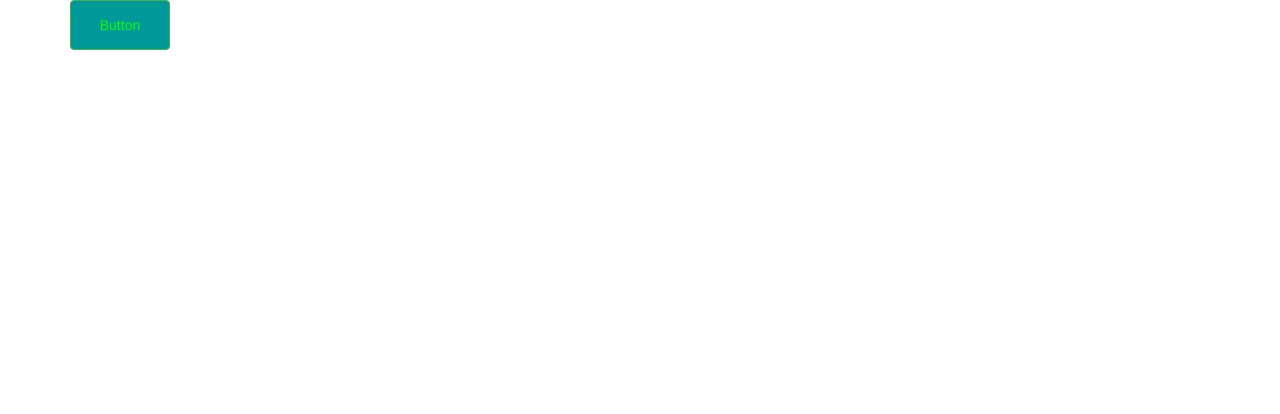
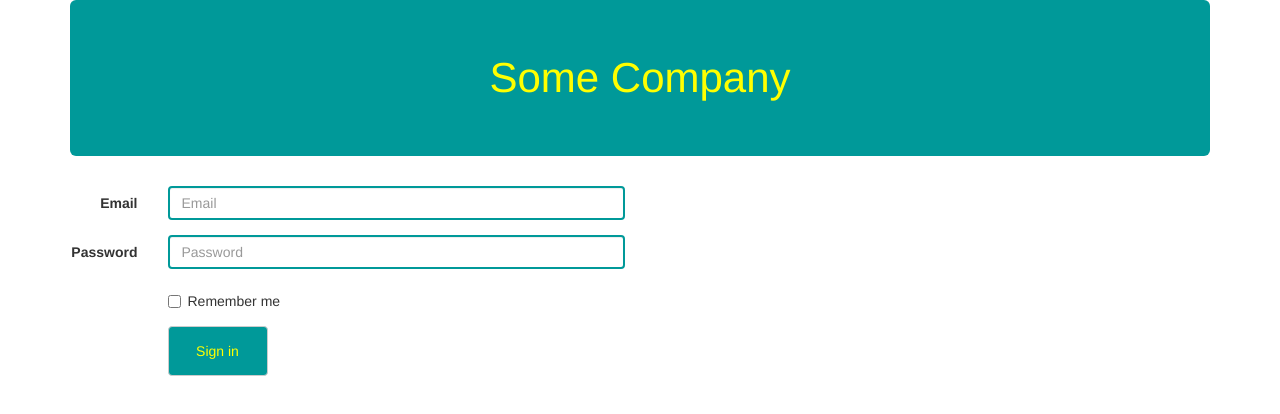
Before and after one commit to DonnyRax/GulpExample, a website: page public/index.html in a window 1280 px wide. Drawn offline with nearby package versions, Linux system fonts and the light colour scheme.

Commit message:
example enhancements

```diff
--- a/app/styles/app.scss
+++ b/app/styles/app.scss
@@ -2,3 +2,5 @@
 @import 'base/variables';
 
 @import 'components/buttons';
+@import 'components/inputs';
+@import 'components/jumbotron';
--- a/app/styles/base/_colours.scss
+++ b/app/styles/base/_colours.scss
@@ -1,2 +1,4 @@
 $brand-color: #099;
-$text-color: #0f0;
+$text-color:yellow;
+
+$border-color: $brand-color;
--- a/app/styles/components/_buttons.scss
+++ b/app/styles/components/_buttons.scss
@@ -6,7 +6,7 @@ $button-width: 100px;
     width: $button-width;
     color: $text-color;
 
-    &.btn-success {
+    &.btn-default {
         background-color: $brand-color;
     }
 }
--- /dev/null
+++ b/app/styles/components/_inputs.scss
@@ -0,0 +1,5 @@
+input {
+    &.form-control {
+        border: 2px solid $border-color;
+    }
+}
--- /dev/null
+++ b/app/styles/components/_jumbotron.scss
@@ -0,0 +1,6 @@
+.jumbotron {
+    background-color: $brand-color;
+    color: $text-color;;
+    font-size: 3em;
+    text-align: center;
+}
--- a/gulpfile.js
+++ b/gulpfile.js
@@ -6,6 +6,14 @@ var gulp = require('gulp'),
     sourcemaps = require('gulp-sourcemaps');
 
 gulp.task('css', function () {
+    return gulp.src("app/styles/app.scss")
+        .pipe(sourcemaps.init())
+        .pipe(sass().on("error", sass.logError))
+        .pipe(autoprefixer('last 4 version'))
+        .pipe(gulp.dest("public/css/"));
+});
+
+gulp.task('css-min', function () {
     return gulp.src("app/styles/app.scss")
         .pipe(sourcemaps.init())
         .pipe(sass().on("error", sass.logError))
@@ -20,6 +28,6 @@ gulp.task('css', function () {
         .pipe(gulp.dest("public/css/"));
 });
 
-gulp.task('default', ['css'], function () {
-    gulp.watch(["app/styles/*/*.scss"], ['css']);
+gulp.task('default', ['css','css-min'], function () {
+    gulp.watch(["app/styles/*/*.scss"], ['css','css-min']);
 });
--- a/public/index.html
+++ b/public/index.html
@@ -8,17 +8,44 @@
     <body>
 
         <div class="container">
+            <div class="jumbotron">
+                Some Company
+            </div>
             <div class="row">
                 <div class="col-md-6">
-                    <input type="button" class="btn btn-success" value="Button" />
+                    <form class="form-horizontal">
+                        <div class="form-group">
+                            <label for="inputEmail3" class="col-sm-2 control-label">Email</label>
+                            <div class="col-sm-10">
+                            <input type="email" class="form-control" id="inputEmail3" placeholder="Email">
+                            </div>
+                        </div>
+                        <div class="form-group">
+                            <label for="inputPassword3" class="col-sm-2 control-label">Password</label>
+                            <div class="col-sm-10">
+                            <input type="password" class="form-control" id="inputPassword3" placeholder="Password">
+                            </div>
+                        </div>
+                        <div class="form-group">
+                            <div class="col-sm-offset-2 col-sm-10">
+                            <div class="checkbox">
+                                <label>
+                                <input type="checkbox"> Remember me
+                                </label>
+                            </div>
+                            </div>
+                        </div>
+                        <div class="form-group">
+                            <div class="col-sm-offset-2 col-sm-10">
+                            <button type="submit" class="btn btn-default">Sign in</button>
+                            </div>
+                        </div>
+                    </form>
                 </div>
             </div>
         </div>
 
-    <script
-    src="https://code.jquery.com/jquery-3.2.1.min.js"
-    integrity="sha256-hwg4gsxgFZhOsEEamdOYGBf13FyQuiTwlAQgxVSNgt4="
-    crossorigin="anonymous"></script>
+    <script src="https://code.jquery.com/jquery-3.2.1.min.js" integrity="sha256-hwg4gsxgFZhOsEEamdOYGBf13FyQuiTwlAQgxVSNgt4=" crossorigin="anonymous"></script>
 
     <!-- Latest compiled and minified CSS -->
     <link rel="stylesheet" href="https://maxcdn.bootstrapcdn.com/bootstrap/3.3.7/css/bootstrap.min.css" integrity="sha384-BVYiiSIFeK1dGmJRAkycuHAHRg32OmUcww7on3RYdg4Va+PmSTsz/K68vbdEjh4u" crossorigin="anonymous">
```
Also changed, not shown: public/css/app.css, public/css/app.min.css, 2 other files.
